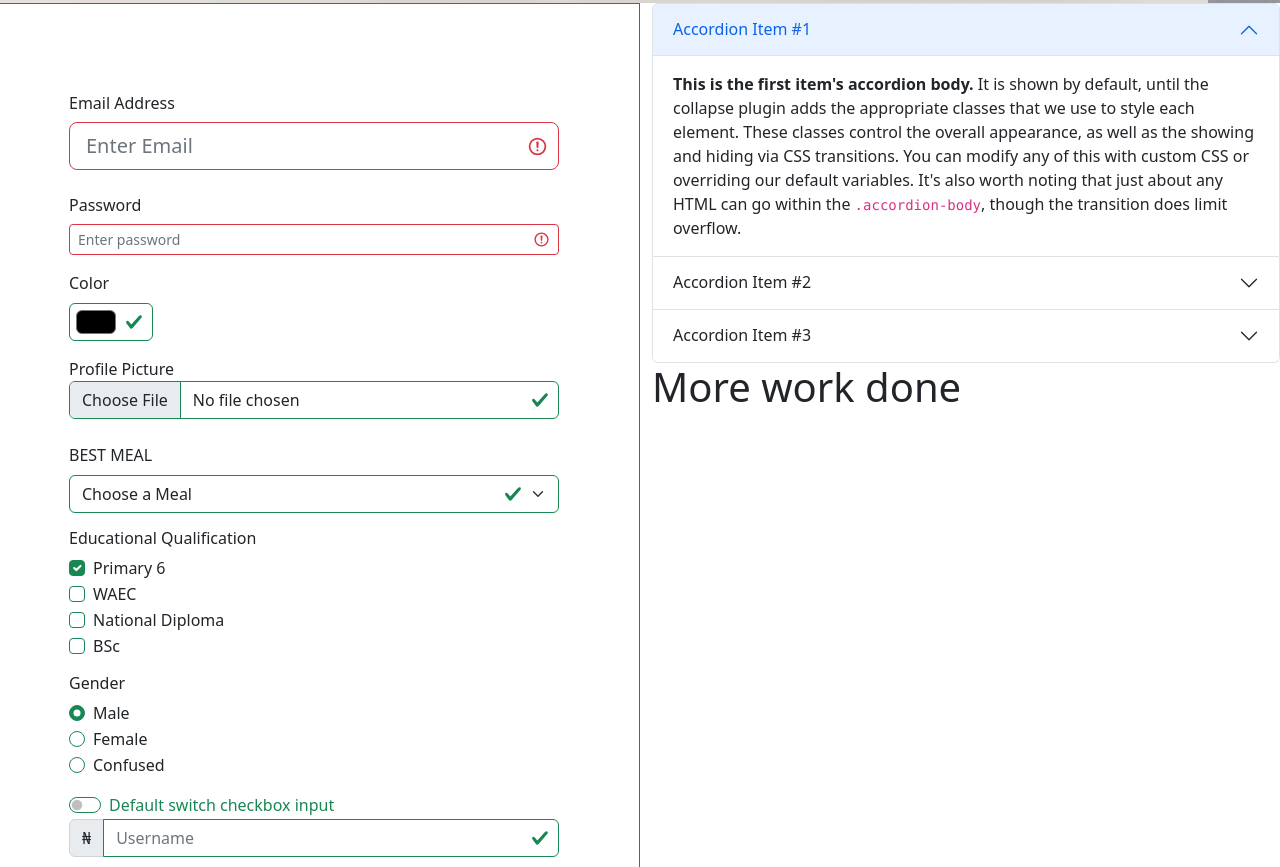
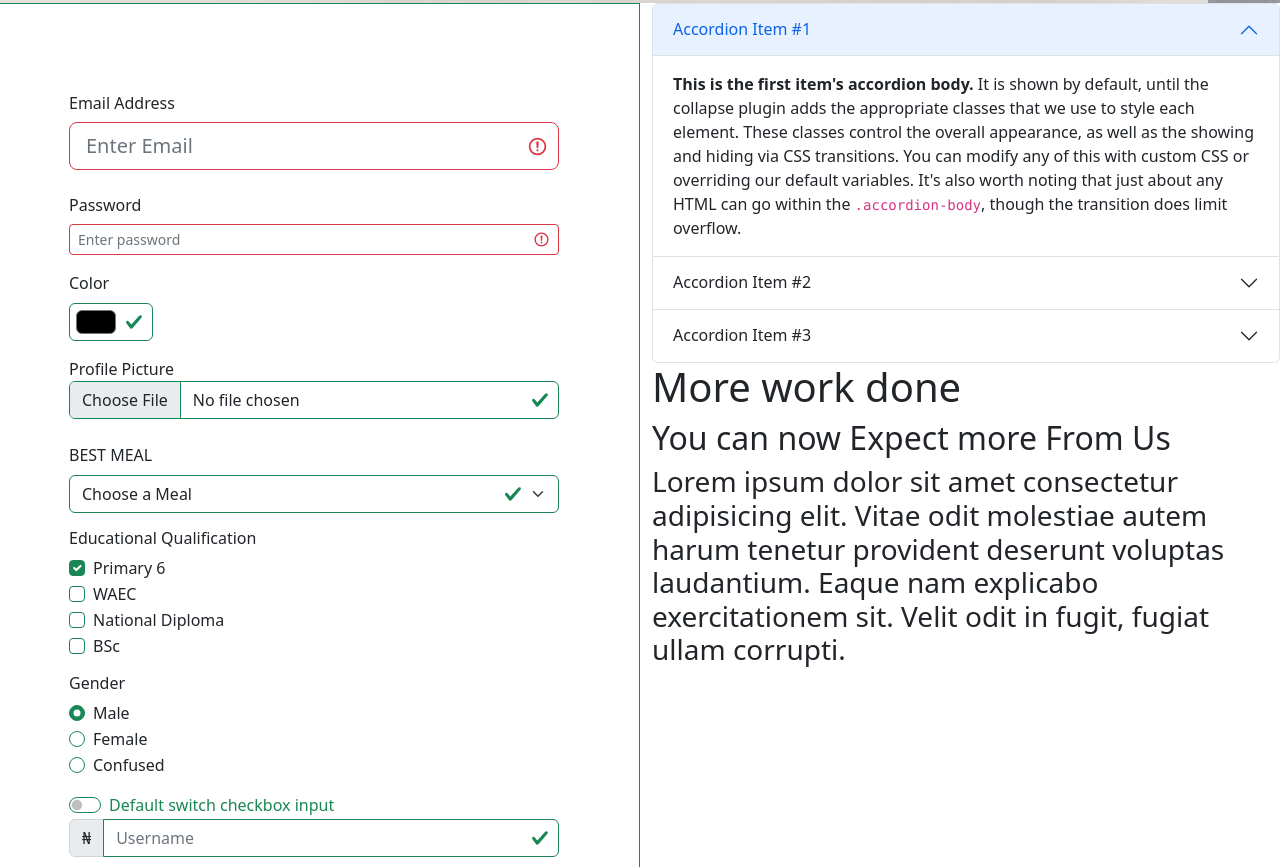
Before and after one commit to favuche/bootstrap_repo, a plain HTML site: page form.html in a window 1280 px wide. Shown: the part 423-1290 px from the top of the page. Drawn offline with Linux system fonts and the light colour scheme.

Commit message:
commit all files

```diff
--- a/form.html
+++ b/form.html
@@ -246,6 +246,8 @@
       </div>
     </div>
     <h1>More work done </h1>
+    <h2>You can now Expect more From Us</h2>
+    <h3>Lorem ipsum dolor sit amet consectetur adipisicing elit. Vitae odit molestiae autem harum tenetur provident deserunt voluptas laudantium. Eaque nam explicabo exercitationem sit. Velit odit in fugit, fugiat ullam corrupti.</h3>
   </div>
 
 </div>
```
